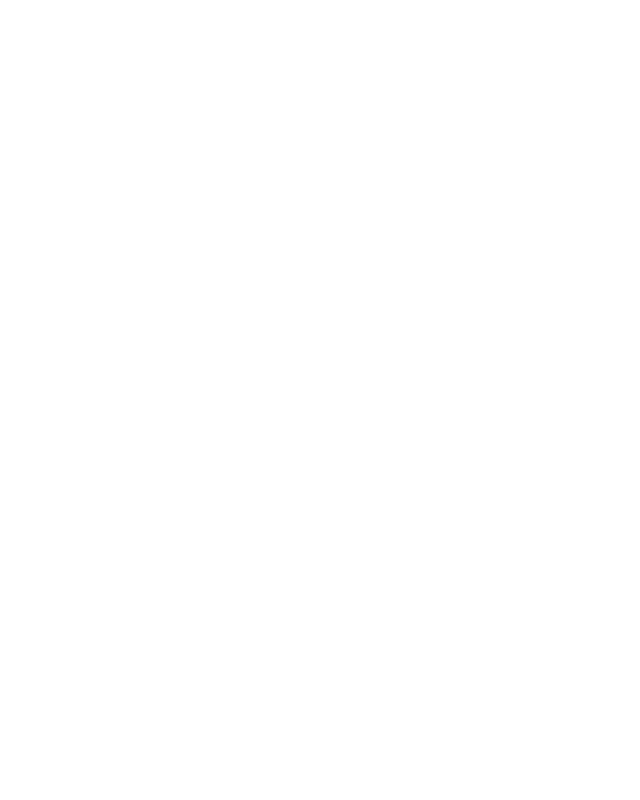
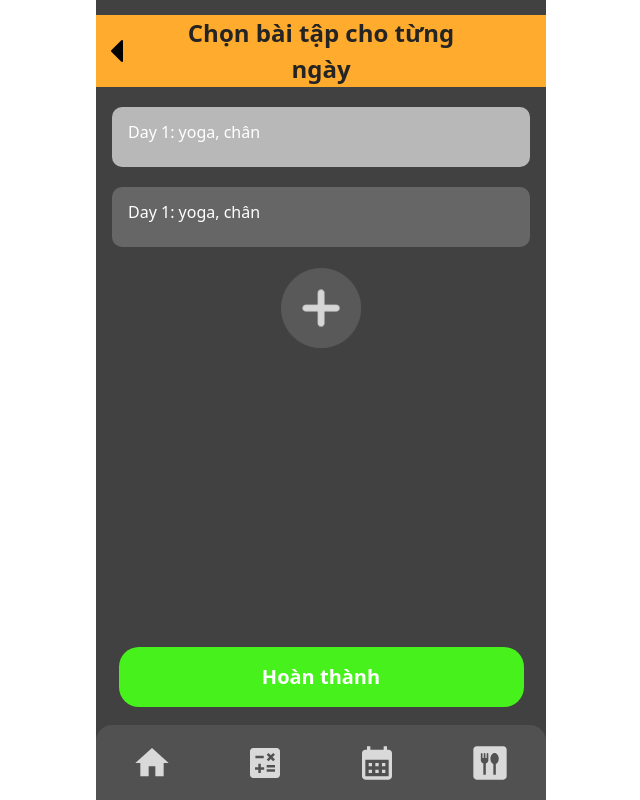
Before and after one commit to Huy0110/itss-brumoh, a React (Create React App) app in the folder fe/: page /create-daily-exercises in a window 1280 px wide. Before the commit this address had no page. Shown: the whole page, without its empty margins (319-959 px from the left). Built offline with nearby package versions, Linux system fonts and the light colour scheme.

Commit message:
Create UI screen 010

```diff
--- a/fe/src/App.js
+++ b/fe/src/App.js
@@ -13,6 +13,7 @@
 import ExerciseDetail from './pages/ExerciseDetail'
 import PlanCreate from './pages/PlanCreate'
 import DailyExercise from './pages/DailyExercise'
+import CreateDailyExercises from './pages/CreateDailyExercises'
 
 const App = () => {
   return (
@@ -30,6 +31,7 @@
           <Route element={<PlanTarget />} path="/plan-target" />
           <Route element={<PlanCreate />} path="/plan-create" />
           <Route element={<DailyExercise />} path="/daily-exercise/:id" />
+          <Route element={<CreateDailyExercises />} path="/create-daily-exercises" />
           <Route element={<Auth path={'login'}>{<Home />}</Auth>} path="home" />
           <Route element={<Auth path={'login'}>{<Home />}</Auth>} path="/" />
         </Route>
--- /dev/null
+++ b/fe/src/pages/CreateDailyExercises/index.jsx
@@ -0,0 +1,28 @@
+import React from 'react'
+import './style.css'
+import Header from '../../components/Header'
+import NavBar from '../../components/NavBar'
+import iconAdd from '../../assets/add-icon.png'
+
+export default function CreateDailyExercises() {
+  const handleDone = () => {}
+  const handleAddExercises = () => {}
+  return (
+    <>
+      <Header goBack={true} text={'Chọn bài tập cho từng ngày'} />
+      <div className="self-create-exercise">
+        <button className="exercise">
+          <h6>Day 1: yoga, chân</h6>
+        </button>
+        <button className="no-exercise">
+          <h6>Day 1: yoga, chân</h6>
+        </button>
+        <button className="add-button" onClick={handleAddExercises()}>
+          <img src={iconAdd} alt="" width={80} />
+        </button>
+      </div>
+      <button className="create-exercise-done" onClick={handleDone()}>Hoàn thành</button>
+      <NavBar />
+    </>
+  )
+}
--- /dev/null
+++ b/fe/src/pages/CreateDailyExercises/style.css
@@ -0,0 +1,54 @@
+.self-create-exercise {
+    width: 100%;
+    height: 65%;
+    padding: 0 1rem 0 1rem;
+    display: flex;
+    flex-direction: column;
+    align-items: center;
+}
+
+.self-create-exercise .exercise {
+    background-color: #b8b8b8;
+    width: 100%;
+    height: 60px;
+    display: flex;
+    align-items: center;
+    padding-left: 1rem;
+    border-radius: 10px;
+    border: none;
+    color: white;
+    margin-bottom: 20px;
+}
+
+.self-create-exercise .no-exercise {
+    background-color: #666666;
+    width: 100%;
+    height: 60px;
+    display: flex;
+    align-items: center;
+    padding-left: 1rem;
+    border-radius: 10px;
+    border: none;
+    color: white;
+    margin-bottom: 20px;
+}
+
+.add-button {
+    background-color: transparent;
+    border: none;
+}
+
+.create-exercise-done {
+    margin-top: 20px;
+    display: flex;
+    border: none;
+    background-color: #47F21C;
+    color: white;
+    font-size: 20px;
+    font-weight: bold;
+    height: 60px;
+    width: 90%;
+    justify-content: center;
+    align-items: center;
+    border-radius: 20px;
+}
--- a/fe/src/pages/PlanCreate/index.jsx
+++ b/fe/src/pages/PlanCreate/index.jsx
@@ -10,6 +10,9 @@
     localStorage.setItem('change_plan', true)
     navigate('/bodyparam')
   }
+  const handleCreatePlan = () => {
+    navigate('/create-daily-exercises')
+  }
   return (
     <>
       <Header goBack={true} text={'Lịch trình luyện tập'} />
@@ -17,7 +20,7 @@
         <button className="plan-create-item" onClick={() => handleAppRec()}>
           <h5>APP ĐỀ XUẤT</h5>
         </button>
-        <button className="plan-create-item">
+        <button className="plan-create-item" onClick={() => handleCreatePlan()}>
           <h5>TỰ TẠO</h5>
         </button>
       </div>
```
Also changed, not shown: fe/src/assets/add-icon.png (added).
